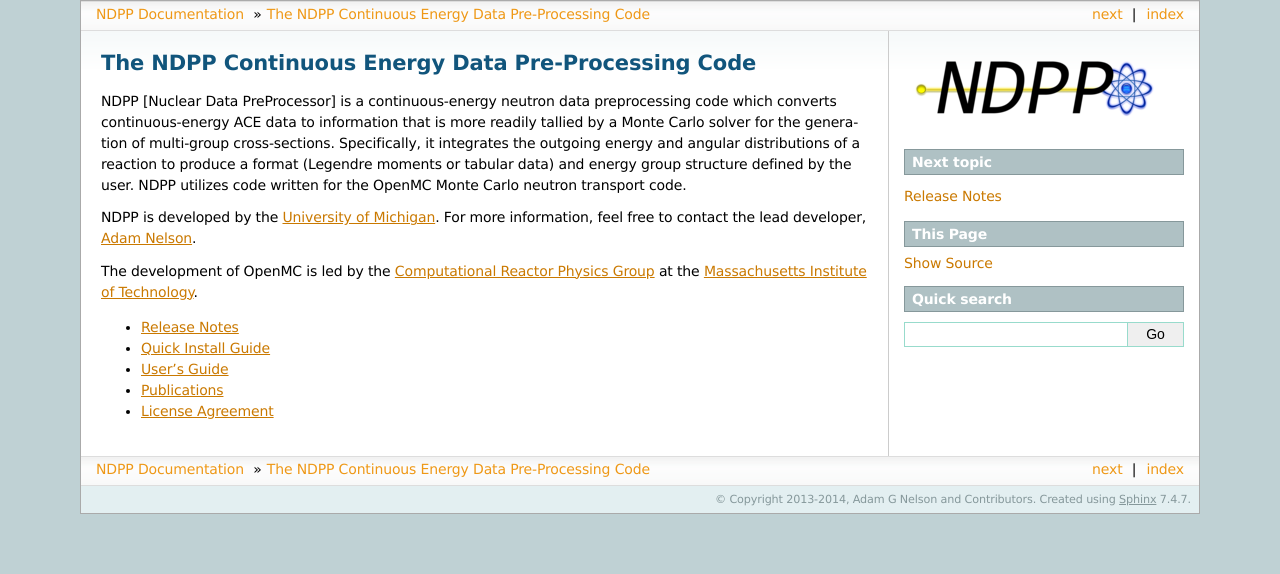
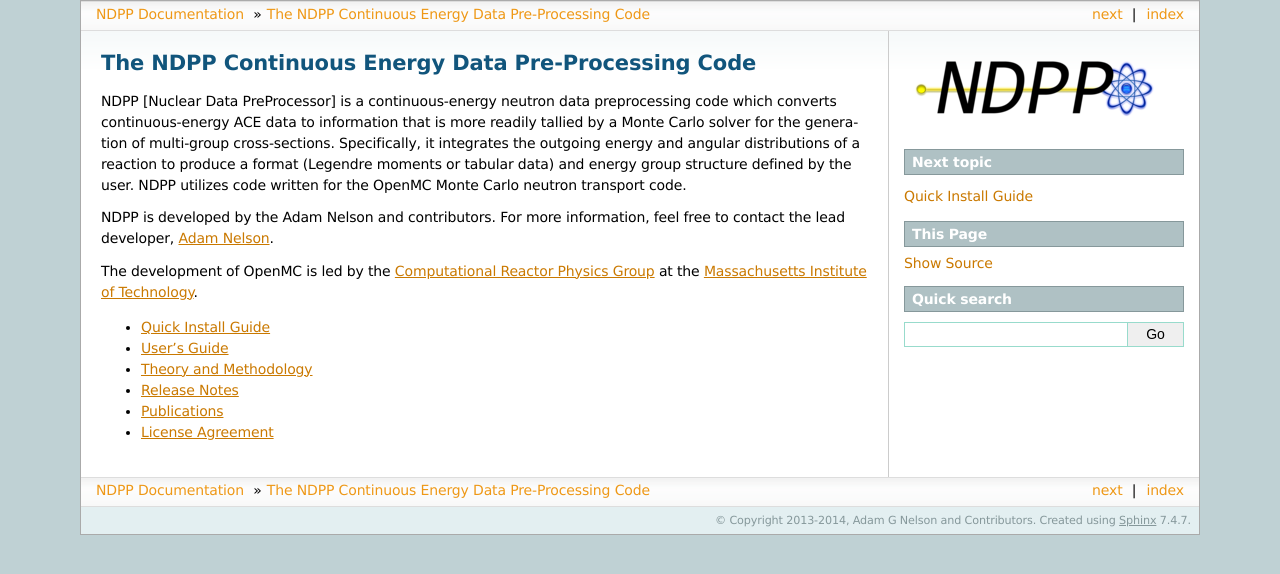
Before and after one commit to ndpp/ndpp, a Sphinx documentation site: the page built from docs/source/index.rst, in a window 1280 px wide. Shown: the top 574 px of the page. Built offline with Sphinx 7.4.7, drawn with Linux system fonts in a browser that asks for light colours; formulas are drawn with MathJax 3.

```diff
--- a/docs/source/conf.py
+++ b/docs/source/conf.py
@@ -61,7 +61,7 @@ release = "1.0.0"
 #today_fmt = '%B %d, %Y'
 
 # List of documents that shouldn't be included in the build.
-#unused_docs = []
+unused_docs = ['methods/scatter.rst']
 
 # List of directories, relative to source directory, that shouldn't be searched
 # for source files.
--- a/docs/source/index.rst
+++ b/docs/source/index.rst
@@ -11,7 +11,7 @@ outgoing energy and angular distributions of a reaction to produce a format
 user.  NDPP utilizes code written for the OpenMC Monte Carlo neutron
 transport code.
 
-NDPP is developed by the `University of Michigan`_.  For
+NDPP is developed by the Adam Nelson and contributors.  For
 more information, feel free to contact the lead developer, `Adam Nelson`_.
 
 The development of OpenMC is led by the `Computational Reactor Physics Group`_
```
Also changed, not shown: other parts of docs/source/index.rst (+2 -1 lines), docs/source/contents.rst (deleted, +0 -32 lines).
